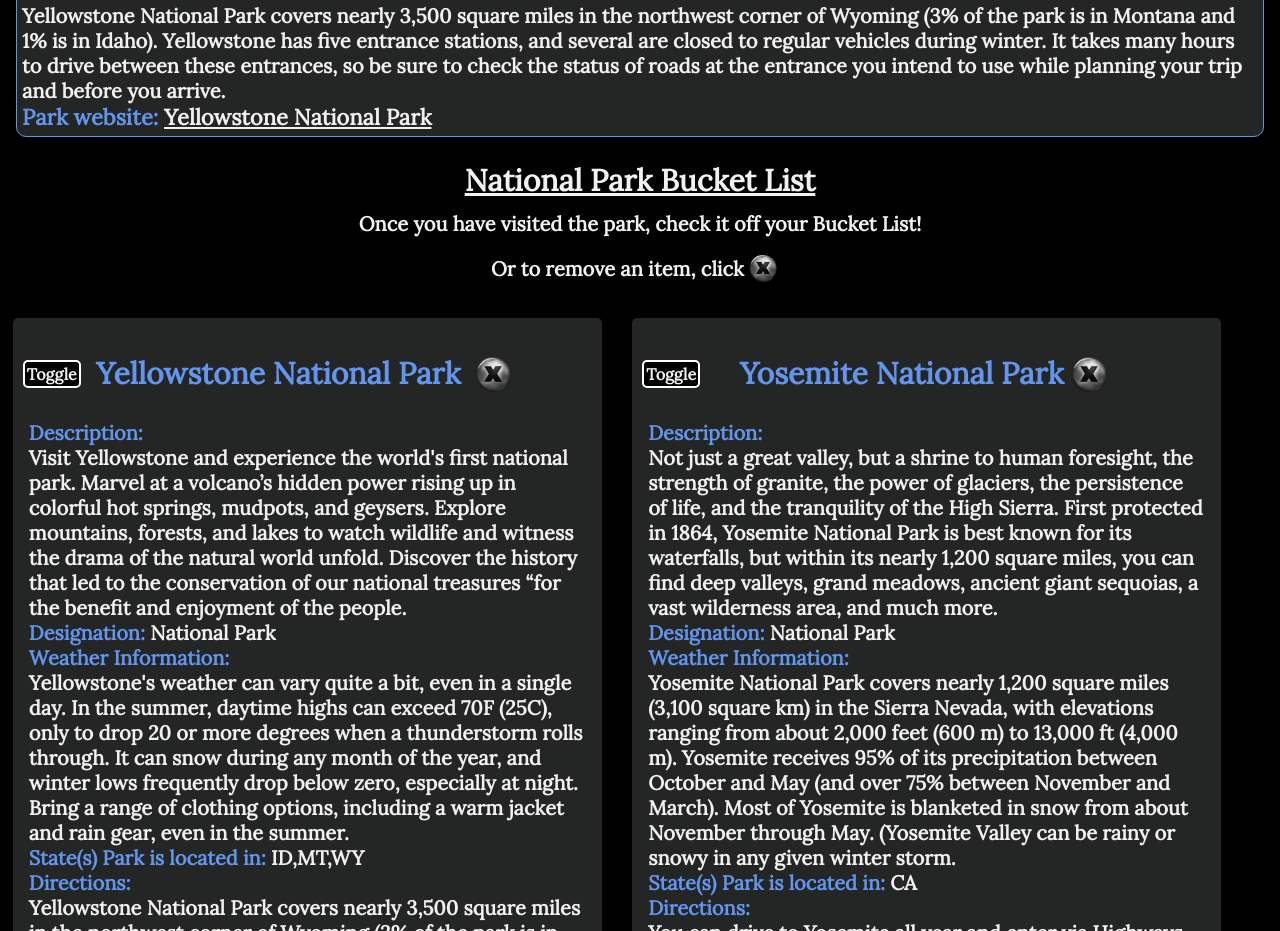
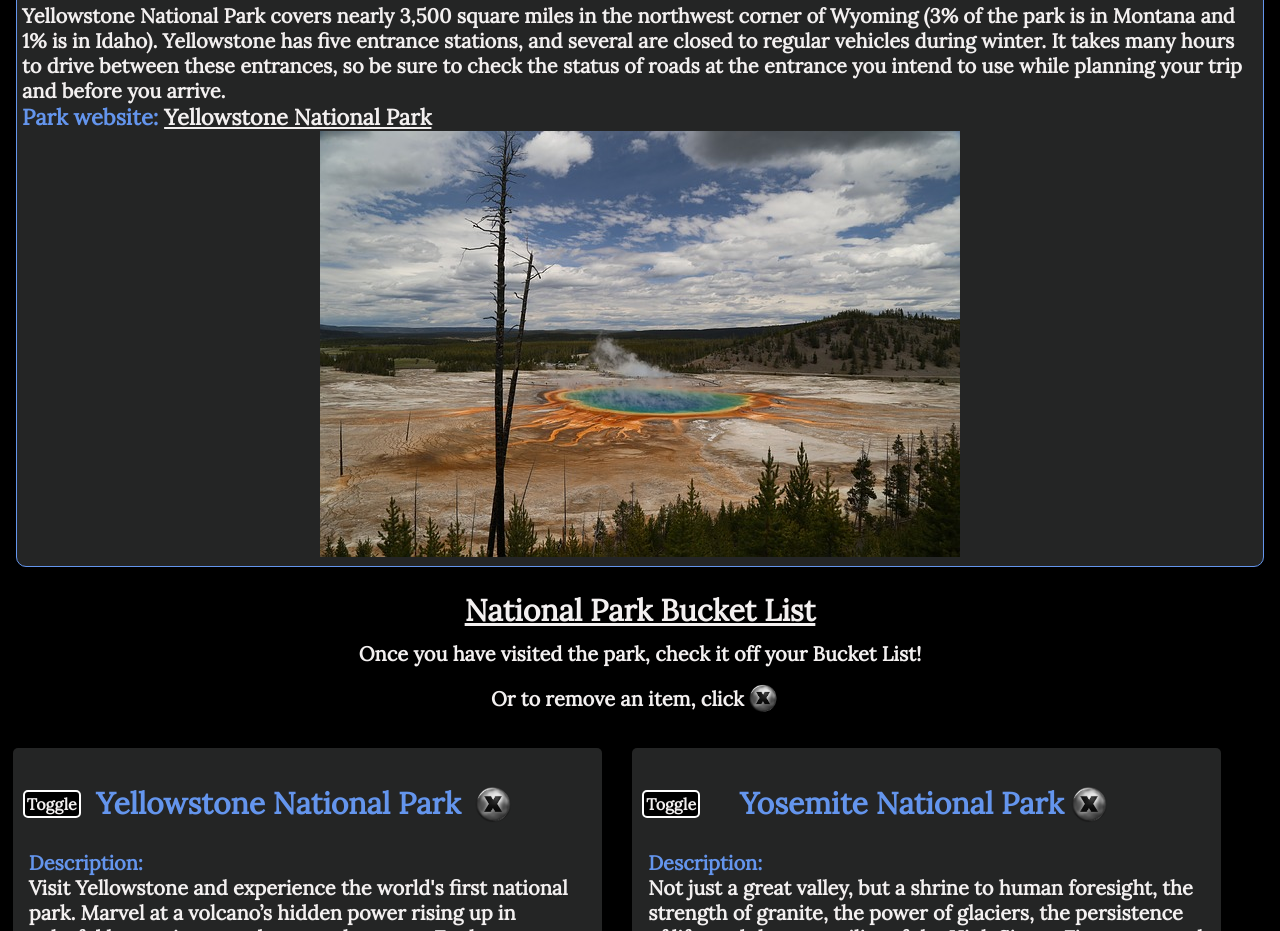
Before and after one commit to Kendallyn/capstone-national-parks-nps, a website: page public/index.html in a window 1280 px wide. Shown: the part 1158-2089 px from the top of the page. Drawn offline with nearby package versions, Linux system fonts and the light colour scheme; a web font is replaced by a local one.

Commit message:
results image added

```diff
--- a/public/index.html
+++ b/public/index.html
@@ -69,6 +69,7 @@
                 <p>Yellowstone National Park covers nearly 3,500 square miles in the northwest corner of Wyoming (3% of the park is in Montana and 1% is in Idaho). Yellowstone has five entrance stations, and several are closed to regular vehicles during winter. It takes many hours to drive between these entrances, so be sure to check the status of roads at the entrance you intend to use while planning your trip and before you arrive.</p>
                 <!--Park URL from API-->
                 <h4>Park website: <a href="https://www.nps.gov/yell/index.htm">Yellowstone National Park</a></h4>
+                <img src="img/grandprismatic.jpg" alt="Grand Prismatic" class="parkImage">
             </li>
         </ul>
     </section>
```
